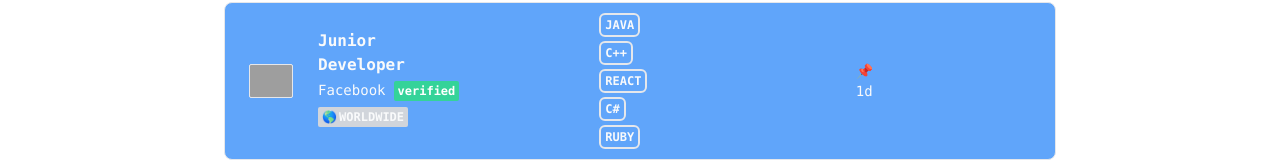
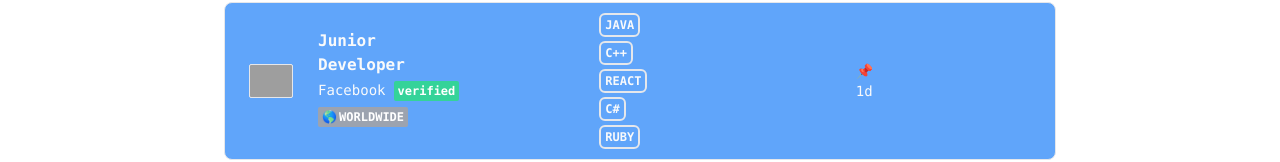
Before and after one commit to ognjen-dev/hire-remote, a React (Create React App) app: page / in a window 1280 px wide. Shown: the part 638-800 px from the top of the page. Built offline with nearby package versions, Linux system fonts and the light colour scheme; grey boxes are pictures that could not be loaded.

Commit message:
change to absolute paths in all components

```diff
--- a/src/App/Components/GetHiredComponents/EmojiBar.tsx
+++ b/src/App/Components/GetHiredComponents/EmojiBar.tsx
@@ -1,5 +1,5 @@
 import React from 'react'
-import Emoji from './Emoji'
+import Emoji from 'App/Components/GetHiredComponents/Emoji'
 
 const EmojiBar = () => {
     return (
--- a/src/App/Components/GetHiredComponents/Job.tsx
+++ b/src/App/Components/GetHiredComponents/Job.tsx
@@ -83,7 +83,7 @@
                             </p>
 
 
-                            <p className="font-mono inline-flex justify-center align-center bg-gray-300 rounded-sm p-0.5 w-max h-max mt-1 font-semibold text-xs px-1 my-0.5">
+                            <p className="font-mono inline-flex justify-center align-center text-white bg-gray-400 rounded-sm p-0.5 w-max h-max mt-1 font-semibold text-xs px-1 my-0.5">
                                 <p className="mr-0.5">🌎</p>WORLDWIDE
                             </p>
                         </div>
--- a/src/App/Components/GetHiredComponents/Jobs.tsx
+++ b/src/App/Components/GetHiredComponents/Jobs.tsx
@@ -1,6 +1,6 @@
 import React from 'react'
-import AdSpace from './AdSpace'
-import Job from './Job'
+import AdSpace from 'App/Components/GetHiredComponents/AdSpace'
+import Job from 'App/Components/GetHiredComponents/Job'
 
 const Jobs = () => {
     return (
--- a/src/App/Components/SharedComponents/NavBar.tsx
+++ b/src/App/Components/SharedComponents/NavBar.tsx
@@ -1,6 +1,6 @@
 import React from 'react'
-import BackgroundBig from '../../../Images/big-screen-bg.png'
-import BackgroundSmall from '../../../Images/small-screen-bg.png'
+import BackgroundBig from 'App/Images/big-screen-bg.png'
+import BackgroundSmall from 'App/Images/small-screen-bg.png'
 
 const NavBar = () => {
     return (
```
Also changed, not shown: src/App/Images/big-screen-bg.png (renamed from src/Images/big-screen-bg.png), src/App/Images/small-screen-bg.png (renamed from src/Images/small-screen-bg.png).
